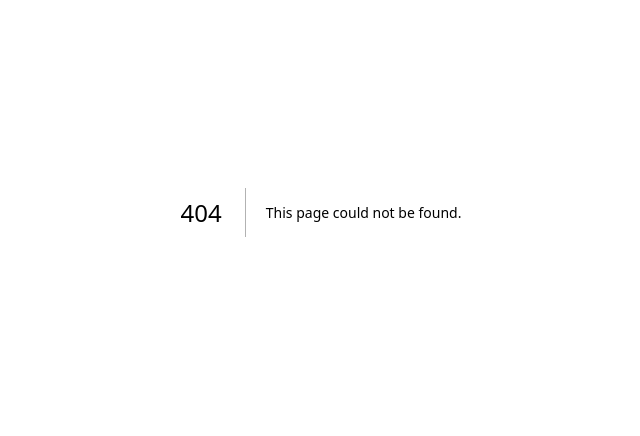
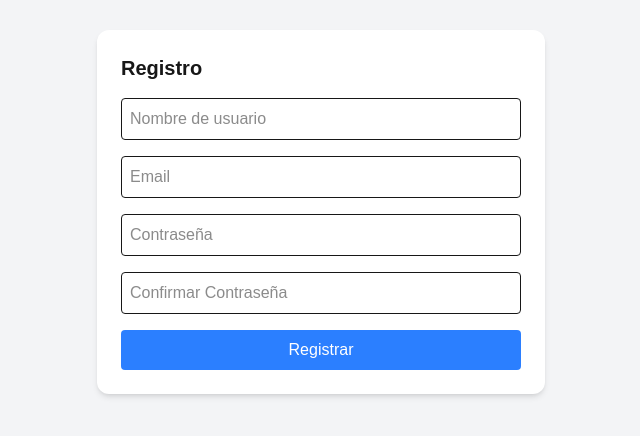
Before and after one commit to AppInternet025/appturismo, a Next.js app: page /register in a window 1280 px wide. Before the commit this address had no page. Shown: the part 188-624 px from the top of the page, without its empty margins (319-959 px from the left). Built offline with nearby package versions, Linux system fonts and the light colour scheme.

Commit message:
nueva rama

```diff
--- /dev/null
+++ b/src/app/api/usuario/route.js
@@ -0,0 +1,35 @@
+import { connectToDatabase } from "@/utils/mongodb";
+import User from "@/components/User";
+import bcrypt from "bcryptjs";
+
+// API route para Next.js con App Router (no usa req.method)
+export async function POST(req) {
+  try {
+    const { username, email, password, confirmPassword } = await req.json();
+
+    if (!username || !email || !password || !confirmPassword) {
+      return Response.json({ message: "Todos los campos son obligatorios" }, { status: 400 });
+    }
+
+    if (password !== confirmPassword) {
+      return Response.json({ message: "Las contraseñas deben coincidir" }, { status: 400 });
+    }
+
+    await connectToDatabase();
+
+    const userExists = await User.findOne({ email });
+    if (userExists) {
+      return Response.json({ message: "Usuario ya registrado" }, { status: 400 });
+    }
+
+    const hashedPassword = await bcrypt.hash(password, 10);
+
+    const newUser = new User({ username, email, password: hashedPassword });
+    await newUser.save();
+
+    return Response.json({ message: "Usuario registrado con éxito" }, { status: 201 });
+  } catch (error) {
+    console.error("🔥 Error en /api/usuario:", error);
+    return Response.json({ message: "Error interno del servidor" }, { status: 500 });
+  }
+}
--- /dev/null
+++ b/src/app/register/page.js
@@ -0,0 +1,98 @@
+"use client";
+
+import { useState } from "react";
+
+export default function RegisterPage() {
+  const [form, setForm] = useState({
+    username: "",
+    email: "",
+    password: "",
+    confirmPassword: "",
+  });
+  const [message, setMessage] = useState("");
+
+  const handleSubmit = async (e) => {
+    e.preventDefault();
+
+    if (form.password !== form.confirmPassword) {
+      setMessage("Las contraseñas deben coincidir");
+      return;
+    }
+
+    setMessage("");
+
+    try {
+      const res = await fetch("/api/usuario", {
+        method: "POST",
+        headers: { "Content-Type": "application/json" },
+        body: JSON.stringify(form),
+      });
+
+      if (!res.ok) {
+        throw new Error("Error en la respuesta del servidor");
+      }
+
+      const data = await res.json();
+      setMessage(data.message || "Registro exitoso");
+    } catch (err) {
+      setMessage("Error al registrar usuario");
+      console.error(err);
+    }
+  };
+
+  return (
+    <div className="flex items-center justify-center min-h-screen bg-gray-100">
+      <form
+        onSubmit={handleSubmit}
+        className="bg-white p-6 rounded-xl shadow-md space-y-4 w-full max-w-md"
+      >
+        <h2 className="text-xl font-semibold">Registro</h2>
+        <input
+          type="text"
+          placeholder="Nombre de usuario"
+          className="w-full border p-2 rounded"
+          value={form.username}
+          onChange={(e) =>
+            setForm({ ...form, username: e.target.value })
+          }
+        />
+        <input
+          type="email"
+          placeholder="Email"
+          className="w-full border p-2 rounded"
+          value={form.email}
+          onChange={(e) =>
+            setForm({ ...form, email: e.target.value })
+          }
+        />
+        <input
+          type="password"
+          placeholder="Contraseña"
+          className="w-full border p-2 rounded"
+          value={form.password}
+          onChange={(e) =>
+            setForm({ ...form, password: e.target.value })
+          }
+        />
+        <input
+          type="password"
+          placeholder="Confirmar Contraseña"
+          className="w-full border p-2 rounded"
+          value={form.confirmPassword}
+          onChange={(e) =>
+            setForm({ ...form, confirmPassword: e.target.value })
+          }
+        />
+        <button
+          type="submit"
+          className="bg-blue-500 text-white w-full p-2 rounded hover:bg-blue-600"
+        >
+          Registrar
+        </button>
+        {message && (
+          <p className="text-sm text-center text-red-600">{message}</p>
+        )}
+      </form>
+    </div>
+  );
+}
--- /dev/null
+++ b/src/components/User.js
@@ -0,0 +1,10 @@
+// models/User.js
+import mongoose from 'mongoose';
+
+const UserSchema = new mongoose.Schema({
+  username: String,
+  email: String,
+  password: String, //  Asegurate de hashearla en producción
+});
+
+export default mongoose.models.User || mongoose.model("User", UserSchema, "usuarios");
--- /dev/null
+++ b/src/utils/mongodb.js
@@ -0,0 +1,36 @@
+import mongoose from 'mongoose';
+
+const MONGODB_URI = process.env.MONGODB_URI;
+
+if (!MONGODB_URI) {
+  throw new Error("Please define the MONGODB_URI in .env.local");
+}
+
+let cached = global.mongoose || { conn: null, promise: null };
+
+export async function connectToDatabase() {
+  // Si ya hay una conexión, la reutilizamos
+  if (cached.conn) {
+    console.log("✅ Usando la conexión existente a MongoDB");
+    return cached.conn;
+  }
+
+  // Si no hay una conexión activa, la creamos
+  if (!cached.promise) {
+    console.log("🔄 Conectando a MongoDB...");
+    cached.promise = mongoose.connect(MONGODB_URI, {
+      bufferCommands: false,
+    })
+      .then((mongooseInstance) => {
+        console.log("✅ Conexión exitosa a MongoDB");
+        return mongooseInstance;
+      })
+      .catch((error) => {
+        console.error("🔥 Error al conectar con MongoDB:", error);
+        throw new Error("Error al conectar con MongoDB");
+      });
+  }
+
+  cached.conn = await cached.promise;
+  return cached.conn;
+}
```
Also changed, not shown: 2 other files (tests, documents, lock files or other folders).
